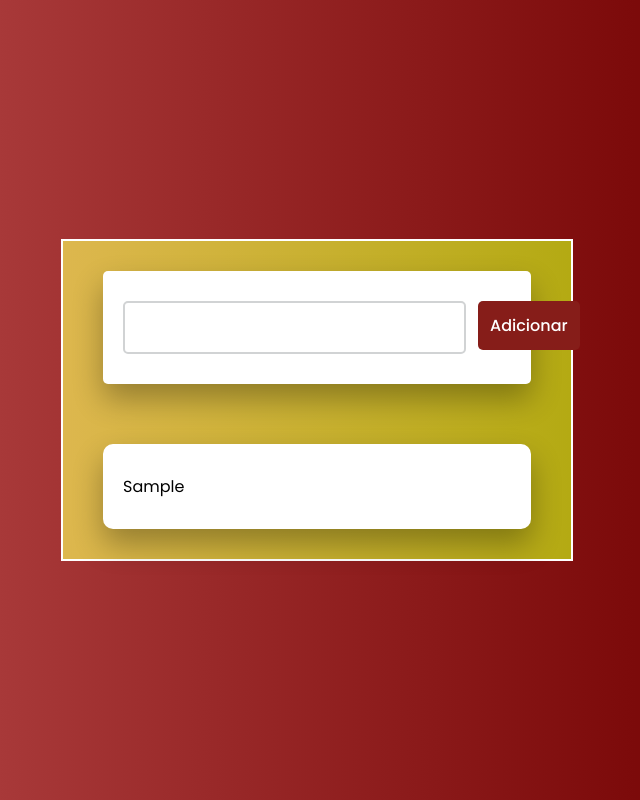
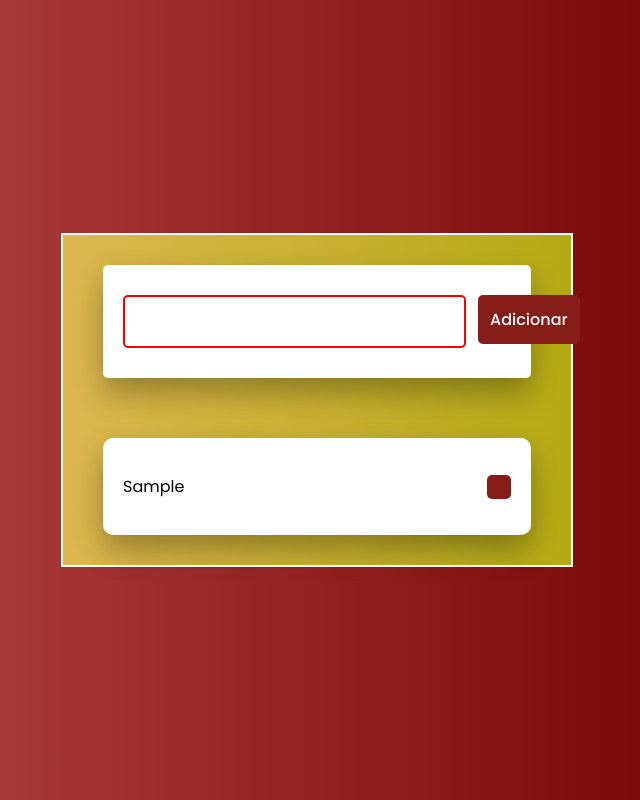
Before and after one commit to LucasArrabal/Lista-de-tarefas, a plain HTML site: page ListaDeTarefas/index.html in a window 1280 px wide. Both pictures are taken after typing "Sample" into the empty fields and a click on the button "Adicionar". Shown: the whole page, without its empty margins (323-963 px from the left). Drawn offline with Linux system fonts and the light colour scheme.

Commit message:
Update styles.css

```diff
--- a/ListaDeTarefas/styles.css
+++ b/ListaDeTarefas/styles.css
@@ -40,7 +40,7 @@ body{
 
 .new-task-container input:focus{
     outline: none;
-    border-color: #861d19
+    border-color: #8bbe8b
 }
 
 .new-task-button{
@@ -66,3 +66,27 @@ body{
     width: 100%;
 
 }
+
+.task-item{
+    display: flex;
+    justify-content: space-between;
+    align-items: center;
+    margin-bottom: 6px;
+    margin-top: 6px;
+}
+
+.task-item i{
+    background-color: #861d19;
+    color: #fff;
+    padding: 12px;
+    border-radius: 5px;
+}
+
+/*Utilties */
+.error{
+    border:  2px solid red !important;
+}
+
+.error::placeholder{
+    color:  red;
+}
```
